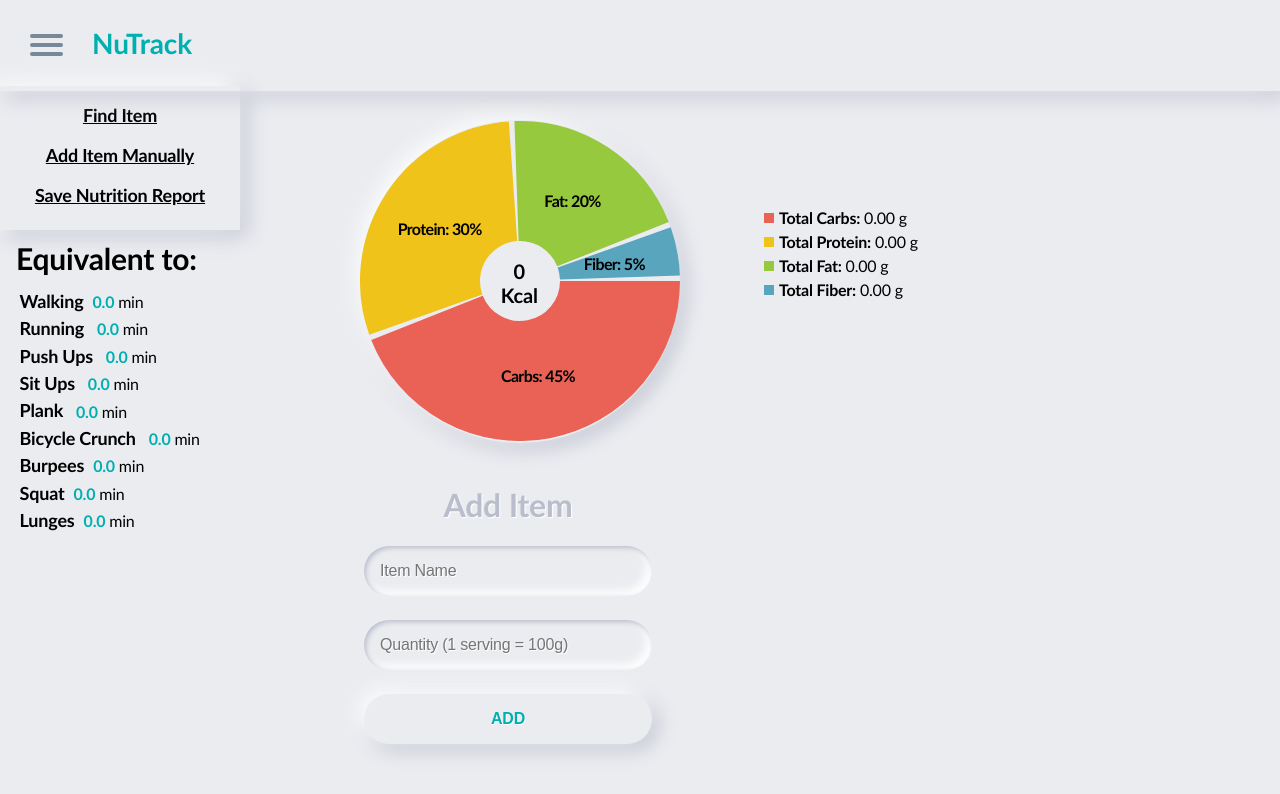
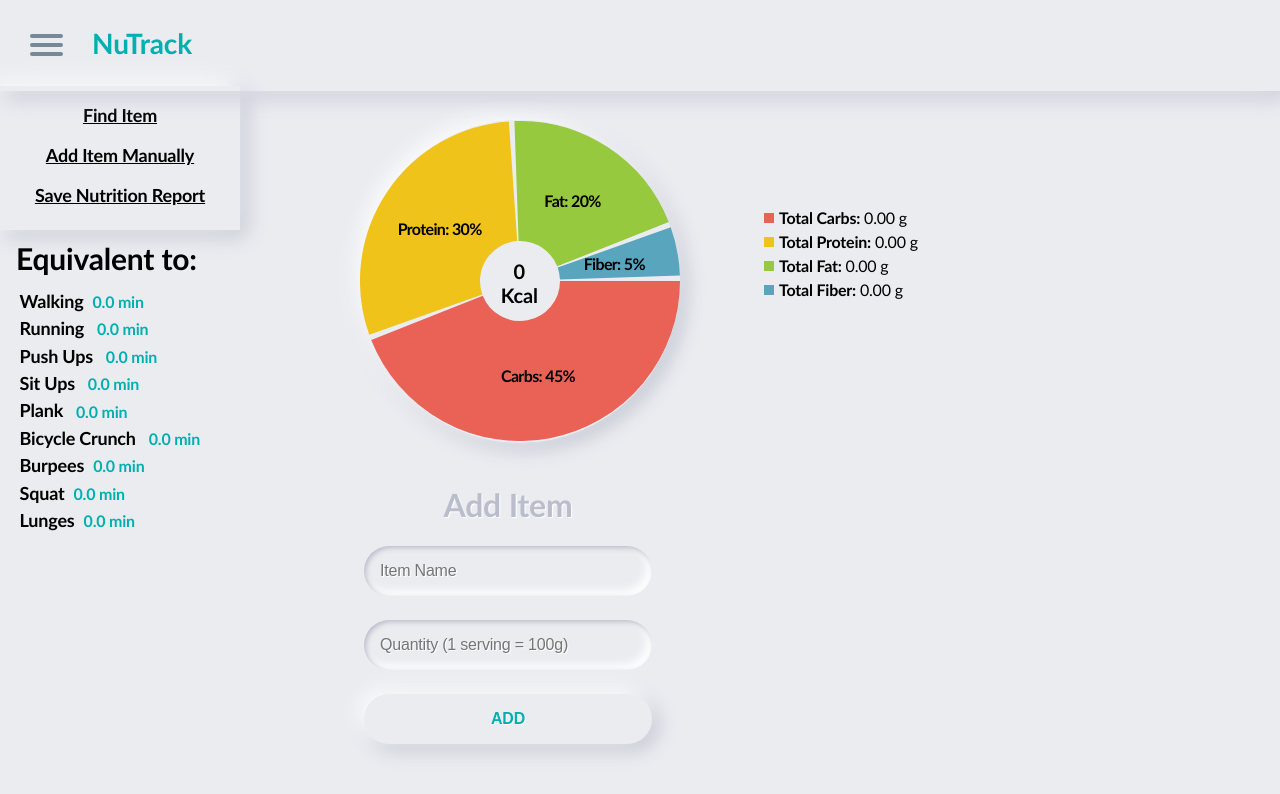
Before and after one commit to Dipanjali1/NuTrack, a React (Create React App) app: page /intakeestimate in a window 1280 px wide. Shown: the top 794 px of the page. Built offline with nearby package versions, Linux system fonts and the light colour scheme.

Commit message:
Time Converter Added

```diff
--- a/src/components/CalorieBurnSuggestion.js
+++ b/src/components/CalorieBurnSuggestion.js
@@ -1,7 +1,19 @@
-import React, { useEffect } from 'react';
+import React from 'react';
 import '../styles/Main.scss';
 
 const CalorieBurnSuggestion = (props) => {
+
+    function timeConverter(totalMin){
+        if(totalMin > 60){
+          var num = totalMin;
+          var hours = (num / 60);
+          var rhours = Math.floor(hours);
+          var minutes = (hours - rhours) * 60;
+          var rminutes = Math.round(minutes);
+          return rhours + " hr " + rminutes + " min";
+        }
+        return totalMin + " min";
+      }
 
     return (
         <div className="calorie-burn-suggestion-container">
@@ -13,15 +25,15 @@ const CalorieBurnSuggestion = (props) => {
                 <div className="account-exercise-title">To Burn this</div>
                 <div className="burnThis-line"></div>
                     <div>
-                        <div className="exercise-name">Walking </div><span className="account-calpermin">{(Math.abs(props.result) / 7.6).toFixed(1)}</span> min<br/>
-                        <div className="exercise-name">Running </div> <span className="account-calpermin">{(Math.abs(props.result) / 13.2).toFixed(1)}</span> min<br/>
-                        <div className="exercise-name">Push Ups </div> <span className="account-calpermin">{(Math.abs(props.result) / 7).toFixed(1)}</span> min<br/>
-                        <div className="exercise-name">Sit Ups </div> <span className="account-calpermin">{(Math.abs(props.result) / 9).toFixed(1)}</span> min<br/>
-                        <div className="exercise-name">Plank </div> <span className="account-calpermin">{(Math.abs(props.result) / 5).toFixed(1)}</span> min<br/>
-                        <div className="exercise-name">Bicycle Crunch </div> <span className="account-calpermin">{(Math.abs(props.result) / 3).toFixed(1)}</span> min<br/>
-                        <div className="exercise-name">Burpees </div><span className="account-calpermin">{(Math.abs(props.result) / 9.4).toFixed(1)}</span> min<br/>
-                        <div className="exercise-name">Squat </div><span className="account-calpermin">{(Math.abs(props.result) / 8).toFixed(1)}</span> min<br/>
-                        <div className="exercise-name">Lunges </div><span className="account-calpermin">{(Math.abs(props.result) / 9.33).toFixed(1)}</span> min<br/>
+                        <div className="exercise-name">Walking </div><span className="account-calpermin">{timeConverter((Math.abs(props.result) / 7.6).toFixed(1))}</span><br/>
+                        <div className="exercise-name">Running </div> <span className="account-calpermin">{timeConverter((Math.abs(props.result) / 13.2).toFixed(1))}</span><br/>
+                        <div className="exercise-name">Push Ups </div> <span className="account-calpermin">{timeConverter((Math.abs(props.result) / 7).toFixed(1))}</span><br/>
+                        <div className="exercise-name">Sit Ups </div> <span className="account-calpermin">{timeConverter((Math.abs(props.result) / 9).toFixed(1))}</span><br/>
+                        <div className="exercise-name">Plank </div> <span className="account-calpermin">{timeConverter((Math.abs(props.result) / 5).toFixed(1))}</span><br/>
+                        <div className="exercise-name">Bicycle Crunch </div> <span className="account-calpermin">{timeConverter((Math.abs(props.result) / 3).toFixed(1))}</span><br/>
+                        <div className="exercise-name">Burpees </div><span className="account-calpermin">{timeConverter((Math.abs(props.result) / 9.4).toFixed(1))}</span><br/>
+                        <div className="exercise-name">Squat </div><span className="account-calpermin">{timeConverter((Math.abs(props.result) / 8).toFixed(1))}</span><br/>
+                        <div className="exercise-name">Lunges </div><span className="account-calpermin">{timeConverter((Math.abs(props.result) / 9.33).toFixed(1))}</span><br/>
                     </div>
                 </div>
             </div>
--- a/src/components/Nutrition.js
+++ b/src/components/Nutrition.js
@@ -243,6 +243,18 @@ const Nutrition = (props) => {
     }
   }
 
+  function timeConverter(totalMin){
+    if(totalMin > 60){
+      var num = totalMin;
+      var hours = (num / 60);
+      var rhours = Math.floor(hours);
+      var minutes = (hours - rhours) * 60;
+      var rminutes = Math.round(minutes);
+      return rhours + " hr " + rminutes + " min";
+    }
+    return totalMin + " min";
+  }
+
   return (
     <div>
       {props.loading ?
@@ -360,15 +372,15 @@ const Nutrition = (props) => {
           <div className="inner-calorie-burn-wrapper">
             <div className="exercise-title">Equivalent to:</div>
             <div>
-              <div className="exercise-name">Walking </div><span className="calpermin">{(calories / 7.6).toFixed(1)}</span> min<br/>
-              <div className="exercise-name">Running </div> <span className="calpermin">{(calories / 13.2).toFixed(1)}</span> min<br/>
-              <div className="exercise-name">Push Ups </div> <span className="calpermin">{(calories / 7).toFixed(1)}</span> min<br/>
-              <div className="exercise-name">Sit Ups </div> <span className="calpermin">{(calories / 9).toFixed(1)}</span> min<br/>
-              <div className="exercise-name">Plank </div> <span className="calpermin">{(calories / 5).toFixed(1)}</span> min<br/>
-              <div className="exercise-name">Bicycle Crunch </div> <span className="calpermin">{(calories / 3).toFixed(1)}</span> min<br/>
-              <div className="exercise-name">Burpees </div><span className="calpermin">{(calories / 9.4).toFixed(1)}</span> min<br/>
-              <div className="exercise-name">Squat </div><span className="calpermin">{(calories / 8).toFixed(1)}</span> min<br/>
-              <div className="exercise-name">Lunges </div><span className="calpermin">{(calories / 9.33).toFixed(1)}</span> min<br/>
+              <div className="exercise-name">Walking </div><span className="calpermin">{timeConverter((calories / 7.6).toFixed(1))}</span><br/>
+              <div className="exercise-name">Running </div> <span className="calpermin">{timeConverter((calories / 13.2).toFixed(1))}</span><br/>
+              <div className="exercise-name">Push Ups </div> <span className="calpermin">{timeConverter((calories / 7).toFixed(1))}</span><br/>
+              <div className="exercise-name">Sit Ups </div> <span className="calpermin">{timeConverter((calories / 9).toFixed(1))}</span><br/>
+              <div className="exercise-name">Plank </div> <span className="calpermin">{timeConverter((calories / 5).toFixed(1))}</span><br/>
+              <div className="exercise-name">Bicycle Crunch </div> <span className="calpermin">{timeConverter((calories / 3).toFixed(1))}</span><br/>
+              <div className="exercise-name">Burpees </div><span className="calpermin">{timeConverter((calories / 9.4).toFixed(1))}</span><br/>
+              <div className="exercise-name">Squat </div><span className="calpermin">{timeConverter((calories / 8).toFixed(1))}</span><br/>
+              <div className="exercise-name">Lunges </div><span className="calpermin">{timeConverter((calories / 9.33).toFixed(1))}</span><br/>
             </div>
           </div>
         </div>
```
